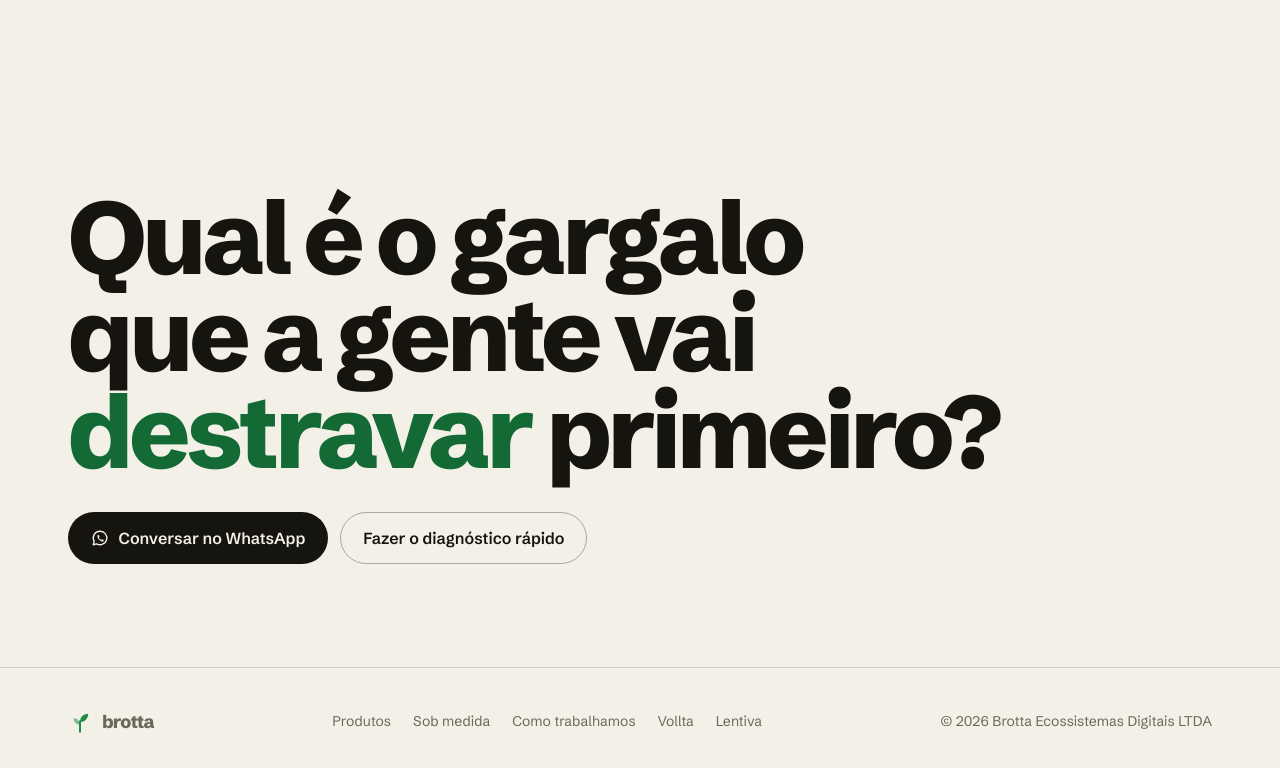
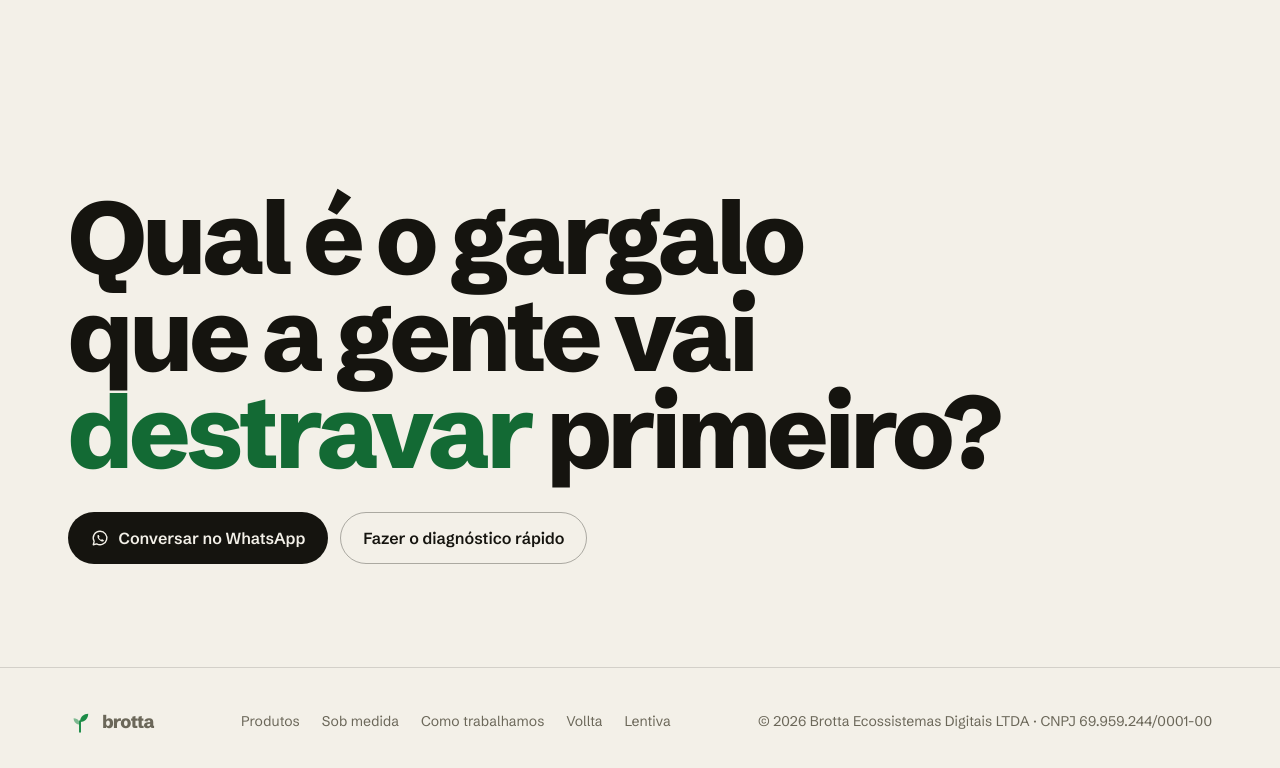
Before and after one commit to artyeto/brotta-site, a plain HTML site: page index.html in a window 1280 px wide. Shown: the part 4995-5763 px from the top of the page. Drawn offline with Linux system fonts and the light colour scheme.

Commit message:
Adiciona CNPJ no rodapé
Co-Authored-By: Claude Opus 5.5 <noreply@anthropic.com>

```diff
--- a/index.html
+++ b/index.html
@@ -578,7 +578,7 @@ footer a:hover{color:var(--ink)}
     <nav aria-label="Rodapé">
       <a href="#produtos">Produtos</a><a href="#sob-medida">Sob medida</a><a href="#como">Como trabalhamos</a><a href="https://vollta.app" target="_blank" rel="noopener">Vollta</a><a href="https://lentiva.app" target="_blank" rel="noopener">Lentiva</a>
     </nav>
-    <span>© <span id="yr">2026</span> Brotta Ecossistemas Digitais LTDA</span>
+    <span>© <span id="yr">2026</span> Brotta Ecossistemas Digitais LTDA · CNPJ 69.959.244/0001-00</span>
   </div>
 </footer>
 
```
